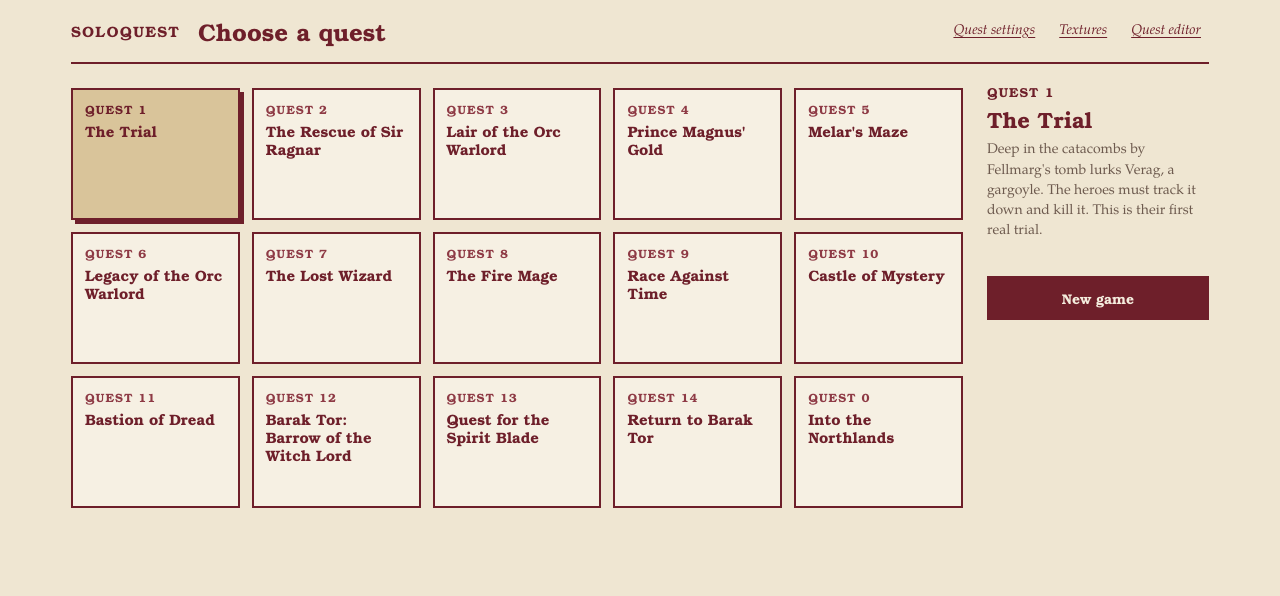
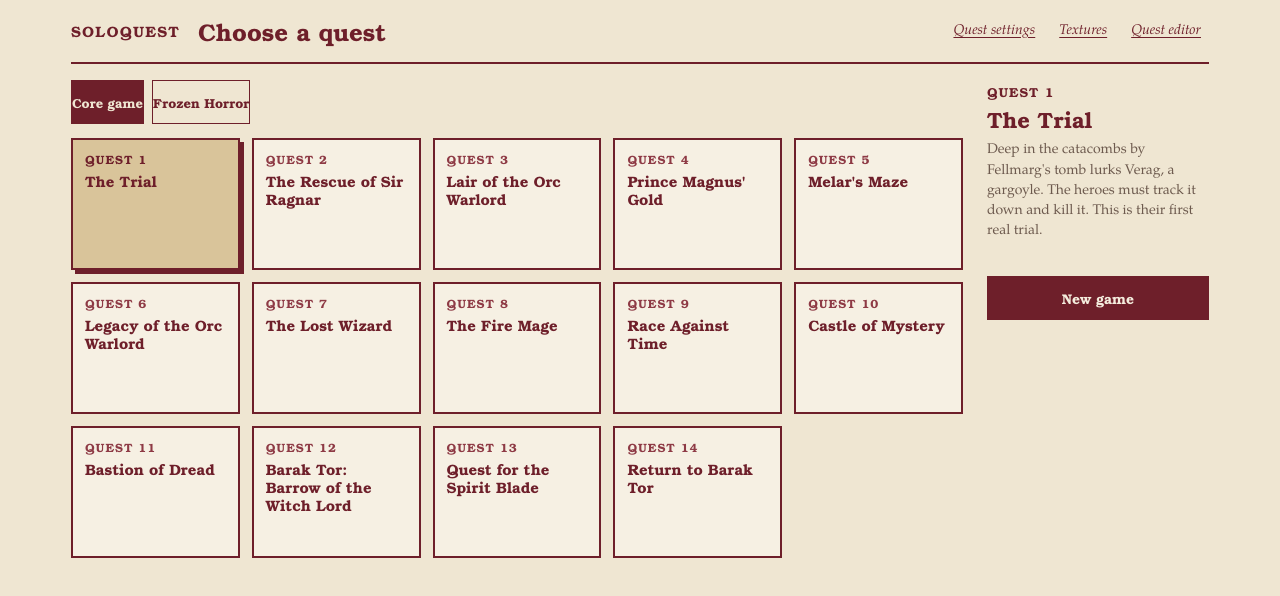
Before and after one commit to jasosa/SoloQuest_v2, a React (Vite) app: page / in a window 1280 px wide. Shown: the top 596 px of the page. Built offline with nearby package versions, Linux system fonts and the light colour scheme.

Commit message:
Quest list: tabs per pack (Core game, Frozen Horror), each with its own quests
Co-Authored-By: Claude Sonnet 5.5 <noreply@anthropic.com>

```diff
--- a/src/ui/select/SelectScreen.tsx
+++ b/src/ui/select/SelectScreen.tsx
@@ -10,6 +10,8 @@ import { questEntries as bundledEntries } from '../quests';
 import { SAVED_GAME_FAILED } from '../store/openSaved';
 import { Dialog } from '../shared/Frame';
 import { QuestSettingsCard } from '../shared/QuestSettingsCard';
+import { CORE_PACK } from '../../engine/pack/registry';
+import { packOfQuest, packs } from '../packs';
 
 export type StartChoice =
   | { kind: 'new'; level: Level; team: readonly Hero[] }
@@ -92,6 +94,9 @@ export function SelectScreen({
     return level ? { ...q, level } : q;
   });
 
+  /** A quest of this device (made in the editor) is shown with the core game. */
+  const inPack = (questId: string) => packOfQuest(questId) ?? CORE_PACK;
+  const [packId, setPackId] = useState<string>(CORE_PACK);
   const [number, setNumber] = useState<number | undefined>(
     () => questEntries.find((q) => q.level)?.number,
   );
@@ -101,6 +106,9 @@ export function SelectScreen({
   /** The Heroes popup of "New game". */
   const [choosing, setChoosing] = useState(false);
 
+  const shown = questEntries.filter((q) =>
+    q.level ? inPack(q.level.quest.id) === packId : packId === CORE_PACK,
+  );
   const entry = questEntries.find((q) => q.number === number);
   const level = entry?.level;
   const questId = level?.quest.id;
@@ -163,8 +171,30 @@ export function SelectScreen({
         </span>
       </header>
 
+      <div className="pickcol">
+        <div className="packtabs" role="tablist" aria-label="Quest packs">
+          {packs.packs.map((p) => (
+            <button
+              key={p.manifest.id}
+              role="tab"
+              className="chip"
+              aria-selected={p.manifest.id === packId}
+              data-testid={`pack-${p.manifest.id}`}
+              onClick={() => {
+                setPackId(p.manifest.id);
+                const first = questEntries.find(
+                  (q) => q.level && inPack(q.level.quest.id) === p.manifest.id,
+                );
+                if (first) setNumber(first.number);
+              }}
+            >
+              {p.manifest.id === CORE_PACK ? 'Core game' : p.manifest.name}
+            </button>
+          ))}
+        </div>
+
         <div className="pick">
-        {questEntries.map((q) => (
+          {shown.map((q) => (
             <button
               key={q.number}
               className="qcard"
@@ -180,6 +210,7 @@ export function SelectScreen({
               {!q.level && <span className="qnote">Not encoded yet</span>}
             </button>
           ))}
+        </div>
       </div>
 
       <aside className="side">
--- a/src/ui/select/select.css
+++ b/src/ui/select/select.css
@@ -130,3 +130,26 @@
   text-overflow: ellipsis;
   white-space: nowrap;
 }
+
+/* Quest packs: choose the box first, then a quest of it (owner) */
+.pickcol {
+  display: flex;
+  flex-direction: column;
+  min-height: 0;
+  overflow-y: auto;
+}
+.packtabs {
+  display: flex;
+  gap: 8px;
+  padding: 16px 0 0 28px;
+}
+.packtabs .chip {
+  min-height: 44px;
+}
+.packtabs .chip[aria-selected='true'] {
+  background: var(--ink);
+  color: var(--paper);
+}
+.pickcol .pick {
+  padding-top: 14px;
+}
```
Also changed, not shown: design/play-a/DESIGN.md (+4 -0 lines), 2 other files (tests, documents, lock files or other folders). Lines whose indentation alone changed are shown as unchanged.
